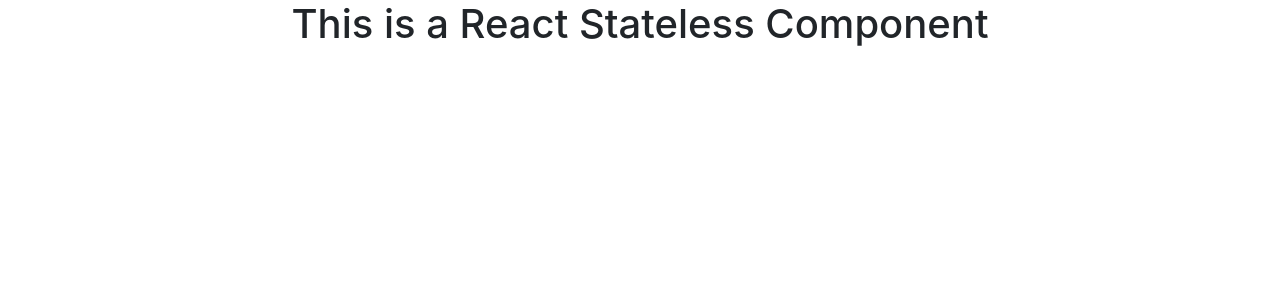
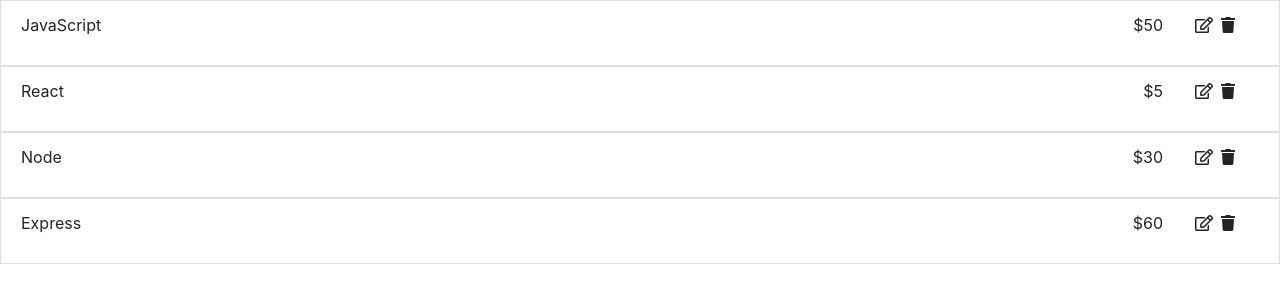
Before and after one commit to joyantabd/React-Findings, a React (Create React App) app: page / in a window 1280 px wide. Shown: the top 302 px of the page. Built offline with nearby package versions, Linux system fonts and the light colour scheme.

Commit message:
List Event Delete & Edit

```diff
--- a/public/index.html
+++ b/public/index.html
@@ -15,6 +15,7 @@
       user's mobile device or desktop. See https://developers.google.com/web/fundamentals/web-app-manifest/
     -->
     <link rel="manifest" href="%PUBLIC_URL%/manifest.json" />
+    <link rel="stylesheet" href="https://use.fontawesome.com/releases/v5.15.1/css/all.css" integrity="sha384-vp86vTRFVJgpjF9jiIGPEEqYqlDwgyBgEF109VFjmqGmIY/Y4HV4d3Gp2irVfcrp" crossorigin="anonymous">
     <!--
       Notice the use of %PUBLIC_URL% in the tags above.
       It will be replaced with the URL of the `public` folder during the build.
--- a/src/components/App.js
+++ b/src/components/App.js
@@ -1,17 +1,71 @@
 import React, { Component } from 'react';
 import './App.css';
-import Staless from './StatelessComponent';
+import Books from './Books/Books';
+
 
 
 
 class App extends Component {
 
 
+  state = {
+    books: [
+      {
+        id: 1,
+        name: 'JavaScript',
+        price: 50
+      },
+      {
+        id: 2,
+        name: 'React',
+        price: 5
+      },
+      {
+        id: 3,
+        name: 'Node',
+        price: 30
+      },
+      {
+        id: 4,
+        name: 'Express',
+        price: 60
+      },
+  ]
+  }
+  deleteHandler = (id) => {
+    let newBooks = this.state.books.filter(book => book.id !== id)
+    this.setState({
+      books:newBooks
+    })
+  }
+
+  editHandler = (name, id) => {
+    let newBooks = this.state.books.map(book => {
+      if (book.id === id) {
+        return {
+          ...book,
+          name
+        }
+      }
+      return book
+    })
+
+    this.setState({
+      books: newBooks
+    })
+
+  }
+
+
+
   render() {
     return (
       <div className="App">
 
-        <Staless name='React'/>
+        <Books
+          editHandler={this.editHandler.bind(this)}
+          deleteHandler={this.deleteHandler.bind(this)}
+          books={this.state.books} />
       </div>
 
     );
--- /dev/null
+++ b/src/components/Books/Book/Book.js
@@ -0,0 +1,50 @@
+import React, { Component } from 'react';
+
+class Book extends Component {
+
+    state = {
+        isEditable:false
+
+    }
+
+    changeKeyhandler = (event) => {
+        if (event.key === 'Enter') {
+            this.setState({
+                isEditable:false
+            })
+        }
+
+    }
+
+
+    render() {
+
+        let output = this.state.isEditable ?
+            <input onChange={e => this.props.editHandler(e.target.value, this.props.book.id)}
+                onKeyPress={this.changeKeyhandler}
+                type='text' placeholder='Enter Book Name' value={this.props.book.name} /> :
+            <p>{this.props.book.name}</p>
+
+
+        return (
+
+            <div>
+                <li className='list-group-item d-flex'>
+                    {output}
+                    <span className='ml-auto'>${this.props.book.price}</span>
+                    <div className='mx-4'>
+                        <span style={{cursor:'pointer'}} className='mx-2' onClick={()=>this.setState({isEditable:true})}>
+                        <i className="far fa-edit"></i>
+                        </span>
+                        <span style={{cursor:'pointer'}} onClick={()=> this.props.deleteHandler(this.props.book.id)}>
+                        <i className="fas fa-trash"></i>
+                        </span>
+
+                    </div>
+                </li>
+            </div>
+        );
+    }
+}
+
+export default Book;
--- /dev/null
+++ b/src/components/Books/Books.js
@@ -0,0 +1,21 @@
+import React, { Component } from 'react';
+import Book from './Book/Book';
+
+class Books extends Component {
+    render() {
+        return (
+            <div>
+                {this.props.books.map(book => {
+                    return (
+                        <Book
+                            editHandler={this.props.editHandler}
+                            deleteHandler={this.props.deleteHandler}
+                            book={book} />
+                    )
+                })}
+            </div>
+        );
+    }
+}
+
+export default Books;
--- a/src/components/StatelessComponent.js
+++ /dev/null
@@ -1,7 +0,0 @@
-import React from 'react'
-
-const Staless = (props) => {
-    return <h1>This is a {props.name} Stateless Component</h1>
-}
-
-export default Staless
```
